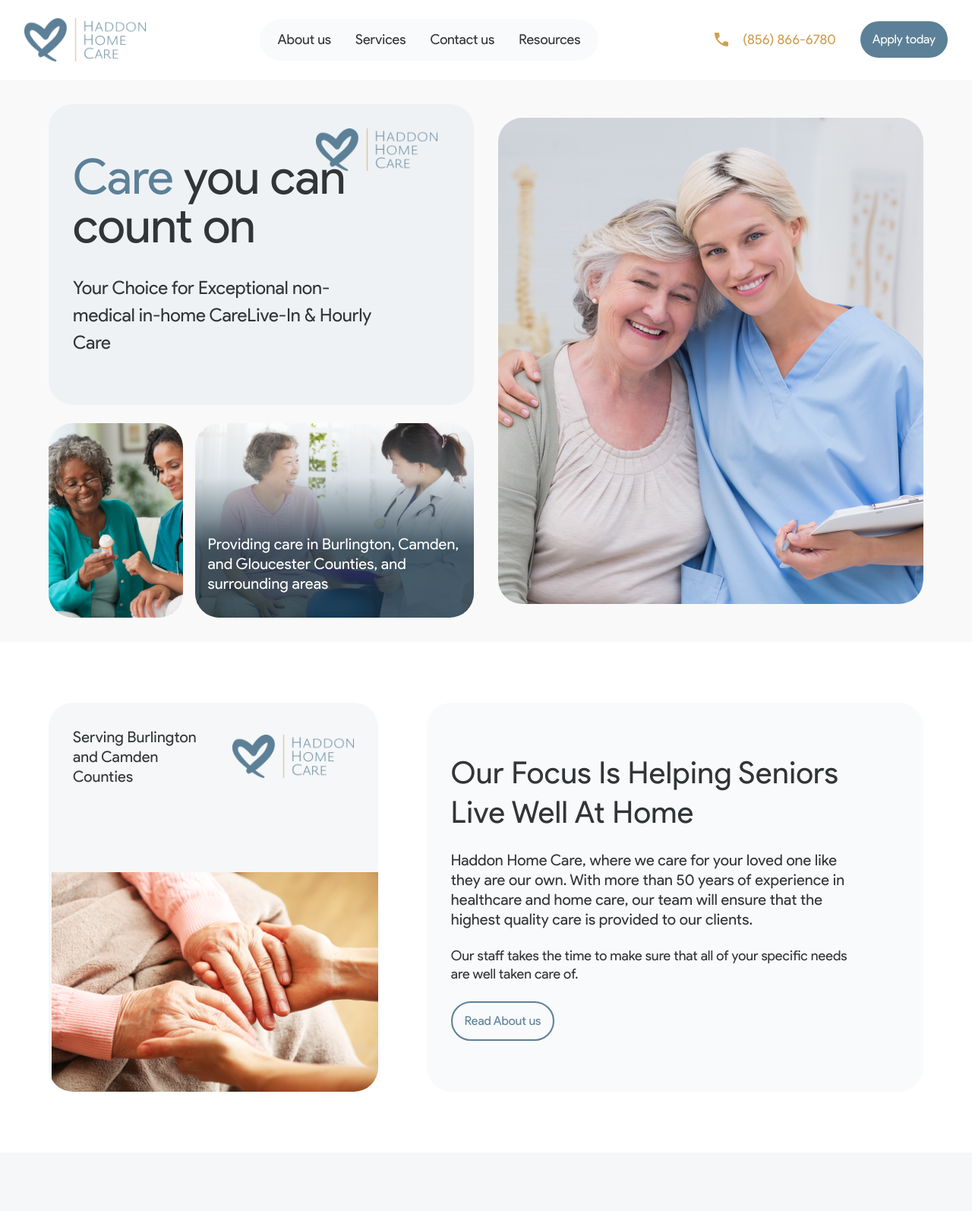
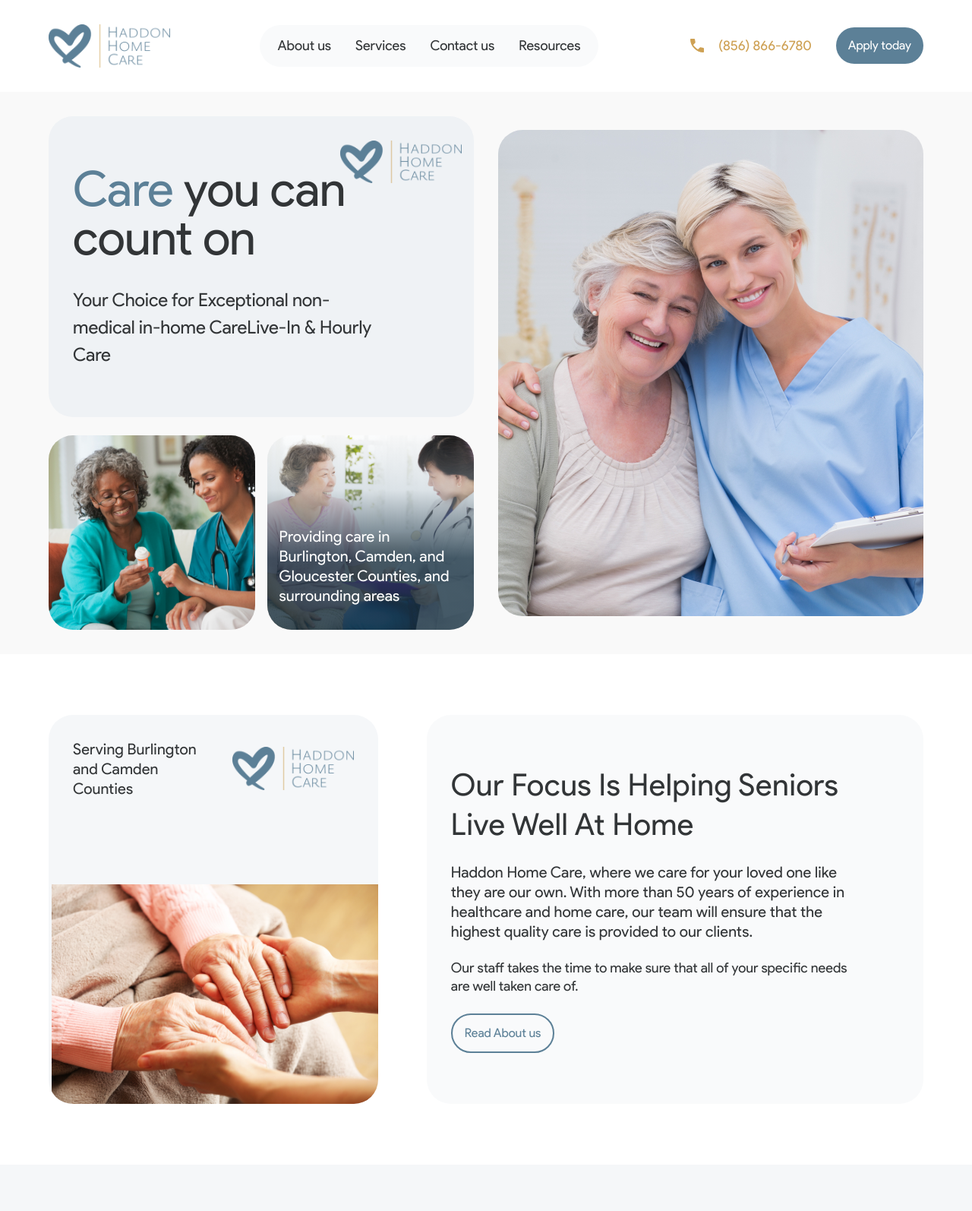
Before and after one commit to Oluwatoby1/Haddon-Homecare-website, a website: page index.html in a window 1280 px wide. Shown: the top 1594 px of the page at 76% size. Drawn offline with nearby package versions, Linux system fonts and the light colour scheme.

Commit message:
make some final touches

```diff
--- a/index.html
+++ b/index.html
@@ -16,7 +16,7 @@
 
 
   <!-- Header -->
-  <div  class="header  sticky top-0 bg-white z-50  py-6 px-5 md:px-[2rem]  flex items-center w-full justify-between">
+  <div  class="header  sticky top-0 px-6 bg-white z-50  py-6 px-5 md:px-8 md:py-6  lg:py-8 lg:px-16  flex items-center w-full justify-between">
     <div class="logo w-[6rem] md:w-40 ">
       <img class="w-64" src="/assets/asset 0.png" alt="">
     </div>
@@ -72,8 +72,8 @@
   <div  class="hero-section  flex flex-col lg:flex-row w-full justify-between items-center  md:justify-between md:items-center gap-4 px-5 py-6 md:gap-8 md:px-5 md:py-6  lg:py-8 lg:px-16">
     <div  class="left-side  h-auto flex flex-col w-full  gap-6 lg:w-1/2">
       <div class="hero-text-section relative rounded-3xl md:rounded-4xl py-16 px-4 md:px-8 w-full h-auto  flex flex-col gap-4 md:gap-8 items-center md:items-start bg-grey50  ">
-        <img class="w-40 md:absolute right-12 top-8"  src="/assets/asset 0.png" alt="" >
-       <h1  class="hero-text w:[100%] text-h3-regular text-center md:text-left md:text-h1-base  md:w-[60%] lg:w-[80%]"> <span class="text-primary100 " >Care</span> you can count on</h1>
+        <img class="w-40 md:absolute right-4 top-8"  src="/assets/asset 0.png" alt="" >
+       <h1  class="hero-text w:[100%] text-h3-regular text-center md:text-left md:text-h1-base  md:w-[60%] lg:w-[75%]"> <span class="text-primary100 " >Care</span> you can count on</h1>
        <p class=" w-[100%] text-p-md md:text-p-xl text-center md:text-left md:w-4/5">Your Choice for Exceptional non-medical in-home CareLive-In & Hourly Care</p>
       </div>
 
@@ -81,7 +81,7 @@
         <div    class="bgimage1 hidden md:block transition-all ease-linear  duration-1000 bg-center bg-cover w-2/4 h-64 md:rounded-4xl"></div>
 
 
-        <div class=" w-full bgimage2 flex flex-col justify-end px-4 py-8  transition-all ease-linear duration-1000 bg-center bg-cover h-80 md:h-64 rounded-[1.5rem] lg:rounded-4xl relative overflow-hidden ">
+        <div class=" w-full md:w-1/2 bgimage2 flex flex-col justify-end px-4 py-8  transition-all ease-linear duration-1000 bg-center bg-cover h-80 md:h-64 rounded-[1.5rem] lg:rounded-4xl relative overflow-hidden ">
 
 
           <p class="text-white text-p-lg z-10">Providing care in Burlington, Camden, and Gloucester Counties, and surrounding areas</p>
@@ -102,7 +102,7 @@
   </div>
   <!-- section 2 -->
 
-  <div data-aos="fade-right" class="section2 py-5 px-6 w-full h-auto  bg-white flex flex-col lg:py-20 lg:px-16 lg:flex lg:flex-row gap-16 justify-between items-start  ">
+  <div data-aos="fade-up" class="section2 py-5 px-6 w-full h-auto  bg-white flex flex-col lg:py-20 lg:px-16 lg:flex lg:flex-row gap-16 justify-between items-start  ">
     <div class="left-side-feature w-[100%] h-[28rem] md:h-[32rem] bg-grey20 relative overflow-hidden rounded-4xl lg:w-2/5 ">
       <div class="serving-and-logo w-full py-8 px-6 md:px-8 ">
         <div class="flex flex-col md:flex-row gap-6 md:justify-between md:items-center items-start ">
@@ -135,7 +135,7 @@
         <h2 class="text-p-xl text-center lg:text-left md:text-h2-base w-full md:w-[70%] lg:w-full   ">We care for your loved one like they are our own</h2>
         <p class="text-p-md text-text text-center lg:text-left  w-[100%]">At Haddon Home Care, we help to ensure every person is able to thrive with dignity through individual independence and high-quality, personalized care.</p>
       </div>
-      <div class="w-full lg:w-[80%] h-auto gap-4 flex flex-col md:flex-row  justify-between   ">
+      <div class="w-full lg:w-[100%] h-auto gap-4 flex flex-col md:flex-row  justify-between   ">
         <div class="card1 w-full lg:w-1/2 h-fit flex flex-col gap-6 justify-start items-start py-12 px-8 bg-white rounded-2xl md:rounded-3xl  ">
           <div class="w-[3.2rem] h-[3.2rem] bg-secondary10 rounded-full flex justify-center items-center">
             <svg xmlns="http://www.w3.org/2000/svg" width="32" height="32" viewBox="0 0 24 24" fill="none">
@@ -148,7 +148,7 @@
             </svg>
           </div>
           <h3 class="text-p-lg w-[100%]">Highly Trained Staff</h3>
-          <p class="text-p-md w-[90%]">Expert professionals delivering top-tier service with precision and care.         </p>
+          <p class="text-p-md w-[95%]">Expert professionals delivering top-tier service with precision and care.         </p>
         </div>
         <div class="card1 w-full lg:w-1/2 h-fit flex flex-col gap-6 justify-start items-start py-12 px-8 bg-white rounded-2xl md:rounded-3xl  ">
 
@@ -163,7 +163,7 @@
             </svg>
           </div>
           <h3 class="text-p-lg w-[100%]">Exceptional Care</h3>
-          <p class="text-p-md w-[90%]">Compassionate experts dedicated to providing exceptional care.
+          <p class="text-p-md w-[95%]">Compassionate experts dedicated to providing exceptional care.
           </p>
         </div>
       </div>
```
Also changed, not shown: dist/output.css.
